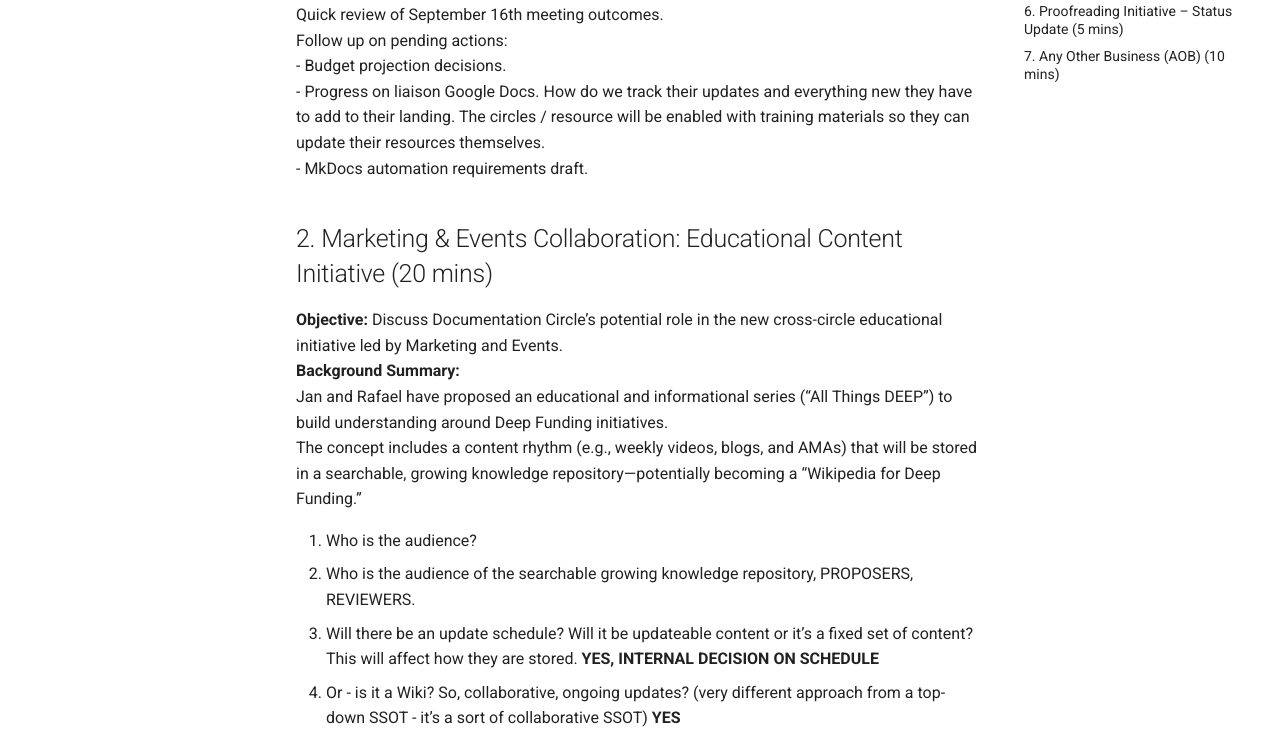
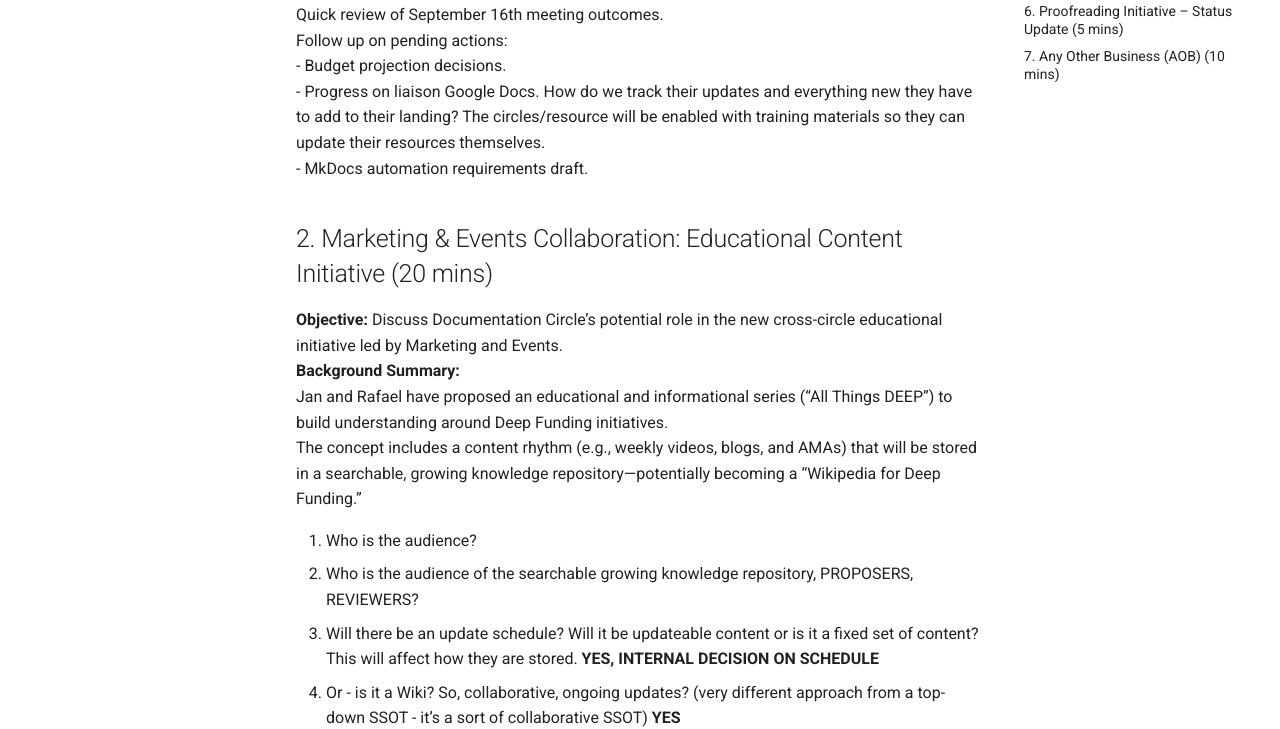
Before and after one commit to aitrenches/test-repo, an MkDocs documentation site: the page built from docs/7th-october-agenda.md, in a window 1280 px wide and 1400 px high. Shown: the part 419-1148 px from the top of the window. Built offline with MkDocs 1.6.1 and Material for MkDocs 9.7.7, drawn with Linux system fonts in a browser that asks for light colours; comment, search, counter and statistics services are not loaded; some of the changed text lies outside the part shown.

```diff
--- a/docs/7th-october-agenda.md
+++ b/docs/7th-october-agenda.md
@@ -8,7 +8,7 @@
 Quick review of September 16th meeting outcomes.
 Follow up on pending actions:
 - Budget projection decisions.
-- Progress on liaison Google Docs. How do we track their updates and everything new they have to add to their landing. The circles / resource will be enabled with training materials so they can update their resources themselves.
+- Progress on liaison Google Docs. How do we track their updates and everything new they have to add to their landing? The circles/resource will be enabled with training materials so they can update their resources themselves.
 - MkDocs automation requirements draft.
 
 ## 2. Marketing & Events Collaboration: Educational Content Initiative (20 mins)
@@ -18,8 +18,8 @@ Jan and Rafael have proposed an educational and informational series (“All Thi
 The concept includes a content rhythm (e.g., weekly videos, blogs, and AMAs) that will be stored in a searchable, growing knowledge repository—potentially becoming a “Wikipedia for Deep Funding.”
 
 1. Who is the audience?
-2. Who is the audience of the searchable growing knowledge repository, PROPOSERS, REVIEWERS.
-3. Will there be an update schedule? Will it be updateable content or it’s a fixed set of content? This will affect how they are stored. **YES, INTERNAL DECISION ON SCHEDULE**
+2. Who is the audience of the searchable growing knowledge repository, PROPOSERS, REVIEWERS?
+3. Will there be an update schedule? Will it be updateable content or is it a fixed set of content? This will affect how they are stored. **YES, INTERNAL DECISION ON SCHEDULE**
 4. Or - is it a Wiki? So, collaborative, ongoing updates? (very different approach from a top-down SSOT - it’s a sort of collaborative SSOT) **YES**
 5. What formats will material be in?
 6. What is the time frame? Is it a 3 months initiative? **CONTINUOUS**
```
Also changed, not shown: other parts of docs/7th-october-agenda.md (+3 -3 lines).
